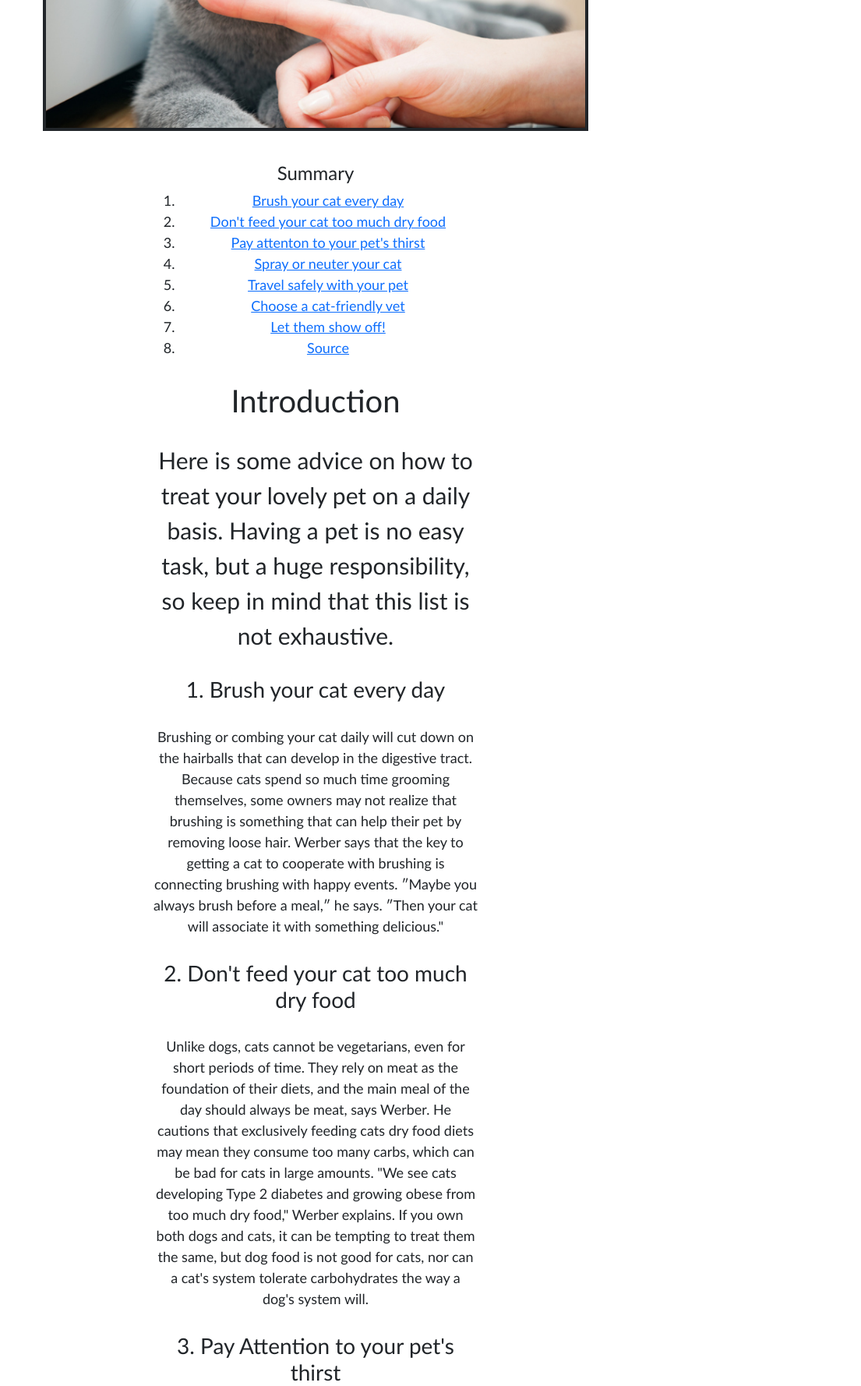
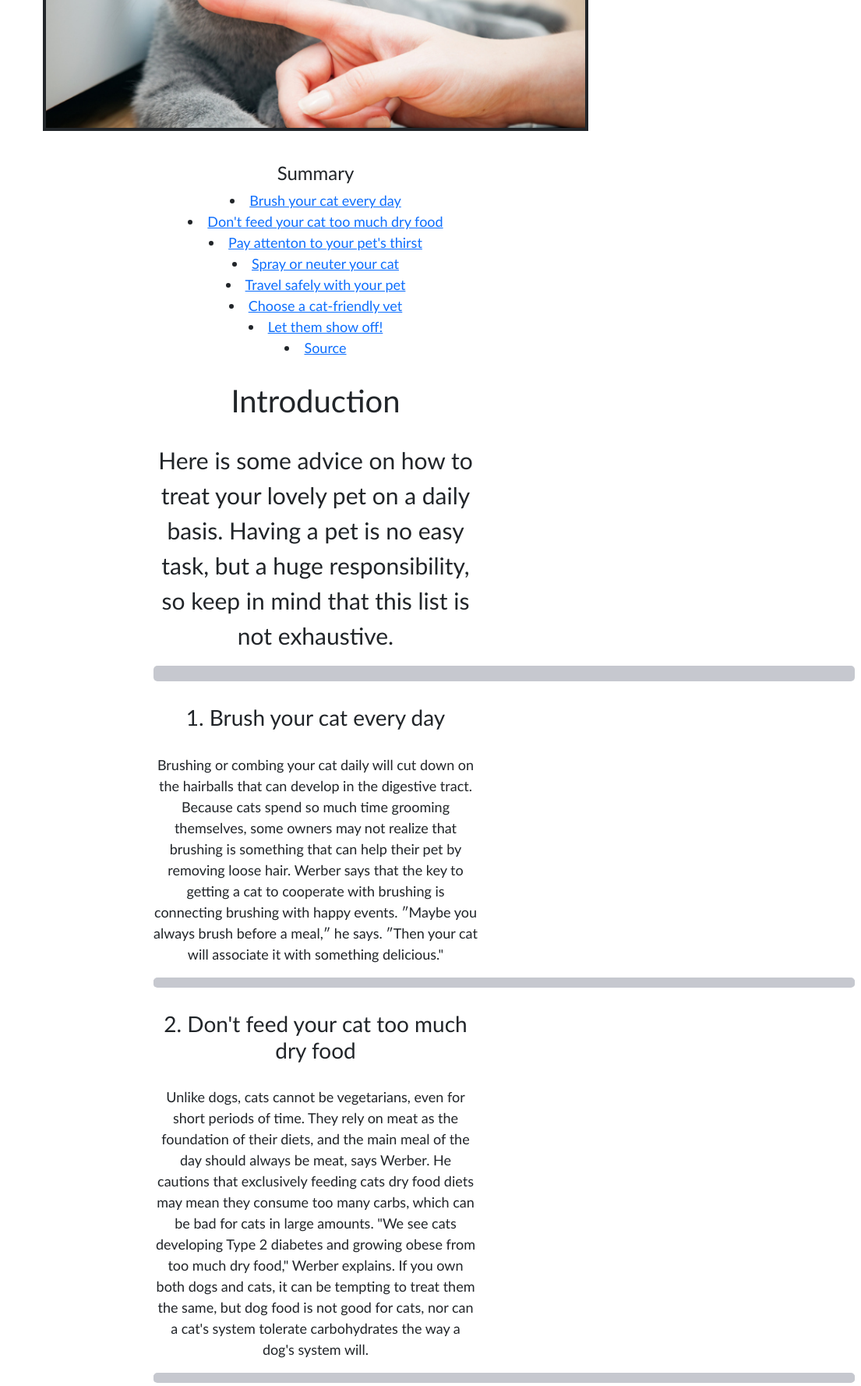
Before and after one commit to DoMonkysFly7/CS50-Fnal-Project, a Flask app: page /advice in a window 1400 px wide. Shown: the part 387-2165 px from the top of the page at 78% size, without its empty margins (295-1400 px from the left). Run offline with Flask 2, Linux system fonts and the light colour scheme; some libraries are stand-ins or nearby versions.

Commit message:
Commit 31#

```diff
--- a/app.py
+++ b/app.py
@@ -53,7 +53,7 @@
     response.headers["Pragma"] = "no-cache"
     return response
 
-
+# Don't forget /index back-end
 @app.route("/", methods=["GET", "POST"])
 def index():
     """Main page for all visitos"""
@@ -64,6 +64,13 @@
 
     else:
         return render_template("index.html")
+
+
+@app.route("/adopt", methods=["GET"])
+def adopt():
+    """Here the users can see the cats available for adoptions"""
+
+    return render_template("adopt.html")
 
 
 @app.route("/donations", methods=["GET"])
--- a/static/styles.css
+++ b/static/styles.css
@@ -27,8 +27,8 @@
     font-size: 20px;
     height: 30px;
     animation: transitionIn 2s;
-    background-color: var(--basic-color);
-    color: whitesmoke;
+    /* background-color: var(--basic-color); */
+    color: var(--basic-color);
 }
 
 /* More cats! */
@@ -171,6 +171,7 @@
 
 hr {
     animation: transitionIn 2s;
+    border-radius: 5px;
     border-top: 4px solid var(--basic-color);
     margin-left: 800px;
     margin-right: 800px;
@@ -359,6 +360,11 @@
     border: 6px dotted var(--basic-color);
 }
 
+#username_var {
+    font-size: 20px;
+    width: 20px;
+}
+
 #account_id, #account_username {
     margin: 20px;
 }
@@ -371,6 +377,16 @@
 /* */
 
 /* Advice */
+.hr-advice {
+    border: 10px solid #202A44;
+    width: 900px;
+    margin: 0px;
+}
+
+.hr-minimum {
+    border-top: 3px solid #202A44;
+}
+
 #advice-container {
     font-family: var(--basic-font);
     color: var(--basic-color);
--- a/templates/advice.html
+++ b/templates/advice.html
@@ -11,21 +11,23 @@
     <div id="advice-container">
 
         <h4> Summary</h4>
-        <ol>
+        <div>
             <li><a href="#1"> Brush your cat every day </a></li>
             <li><a href="#2"> Don't feed your cat too much dry food </a></li>
-            <li><a href="#3"> Pay attenton to your pet's thirst </a></li>
-            <li><a href="#4"> Spray or neuter your cat </a></li>
-            <li><a href="#5"> Travel safely with your pet </a></li>
-            <li><a href="#6"> Choose a cat-friendly vet </a></li>
-            <li><a href="#7"> Let them show off!</a></li>
-            <li><a href="#advice-footer"> Source </a></li>
-        </ol>
+            <li><a href="#3"> Pay attenton to your pet's thirst </a>
+            <li><a href="#4"> Spray or neuter your cat </a>
+            <li><a href="#5"> Travel safely with your pet </a>
+            <li><a href="#6"> Choose a cat-friendly vet </a>
+            <li><a href="#7"> Let them show off!</a>
+            <li><a href="#advice-footer"> Source </a>
+        </div>
 
         <h3 style="font-size: 40px;"> Introduction </h3>
         <p style="font-size: 30px;"> Here is some advice on how to treat your lovely pet on a daily basis. Having a pet is no easy task, but
             a huge responsibility, so keep in mind that this list is not exhaustive.
         </p>
+
+        <hr class="hr-advice">
 
         <h3 id="1">1. Brush your cat every day </h3>
         <p> Brushing or combing your cat daily will cut down on the hairballs that can develop in the digestive tract.
@@ -35,6 +37,7 @@
             it with something delicious."
         </p>
 
+        <hr class="hr-advice hr-minimum">
 
         <h3 id="2">2. Don't feed your cat too much dry food </h3>
         <p> Unlike dogs, cats cannot be vegetarians, even for short periods of time. They rely on meat as the foundation of their diets,
@@ -44,6 +47,8 @@
             food is not good for cats, nor can a cat's system tolerate carbohydrates the way a dog's system will.
         </p>
 
+        <hr class="hr-advice hr-minimum">
+
         <h3 id="3">3. Pay Attention to your pet's thirst </h3>
         <p> Today's domestic cats evolved from desert-dwelling ancestors, meaning felines don't have the same thirst-drive as dogs.
             They need to get most of their water from food. Something that a cat might normally eat in the wild—like a mouse—is about 70% water,
@@ -51,6 +56,8 @@
             may notice cats drinking more when they are eating more dry food. Elderly and nursing cats can be more prone to dehydration than others,
             so watch them carefully for such symptoms as sunken eyes, lethargy, and panting.
         </p>
+
+        <hr class="hr-advice hr-minimum">
 
         <h3 id="4">4. Spray or neuter your cat </h3>
         <p> There is nothing more beneficial to your cat long-term than having them spayed or neutered, Werber says. ″Female cats are very
@@ -62,6 +69,8 @@
             to the population.
         </p>
 
+        <hr class="hr-advice hr-minimum">
+
         <h3 id="5">5. Travel safely with your pet </h3>
         <p> Even if your cat seems to prefer it, do not let him or her travel unrestrained in a car. It's distracting to the driver
             and in the case of an accident, a cat can become a dangerous projectile. Werber also warns to ″never, ever leave your cat
@@ -70,6 +79,8 @@
             bring him or her inside with you.
         </p>
 
+        <hr class="hr-advice hr-minimum">
+
         <h3 id="6">6. Choose a cat-friendly vet </h3>
         <p> Some veterinary practices are dominated by a canine clientele, and that can be scary for a cat who has to spend a good chunk
             of time in the waiting room with dogs all around. ″Look for a vet who has separate waiting areas for cats and dogs," says Werber.
@@ -77,12 +88,15 @@
             rooms, at least ask to be called into the exam room quickly, Werber advises.
         </p>
 
+        <hr class="hr-advice hr-minimum">
+
         <h3 id="7">7. Let them show off! </h3>
         <p> When a cat loves you, he or she wants to demonstrate it, sometimes by presenting you with the results of a successful hunt.
             Werber suggests accepting the gifts with grace (even when sort of gross—hello, partially chewed mouse!). Your pet will also
-             show you love by head bumping, purring, or kneading you with his or her paws. Sit back and enjoy.
+            show you love by head bumping, purring, or kneading you with his or her paws. Sit back and enjoy.
         </p>
 
+        <hr class="hr-advice">
     </div>
 
     <p id="advice-footer"> Source: https://www.dailypaws.com/ </p>
--- a/templates/index.html
+++ b/templates/index.html
@@ -40,7 +40,7 @@
       <img id="founder_index" class="img-fluid" src="/static/founder_index.jpg">
       <img id="kitten_gif" class="img-fluid" src="/static/kitten_gif.gif">
 
-      <hr class="solid">
+      <hr>
 
       <div>
          <label class="form-label" id="contact_label"> Talk to us! </label>
@@ -50,7 +50,7 @@
             <img id="contacts_icon" src="/static/fb_icon.png" class="contacts" alt="fb_icon.img"> Click here to check out our Facebook Page! </a>
 
          <a id="contacts_text" class="contacts">
-            <img id="contacts_icon" src="/static/gmail_icon.png" class="contacts" alt="gmail_icon.img"> purryadopt@outlook.com </a>
+            <img id="contacts_icon" src="/static/outlook_icon.png" class="contacts" alt="gmail_icon.img"> purryadopt@outlook.com </a>
 
 
       <form  action="/index" method="post">
```
Also changed, not shown: templates/adopt.html (added, +11 -0 lines), adoption.db, static/gmail_icon.png (deleted), static/outlook_icon.png (added).
